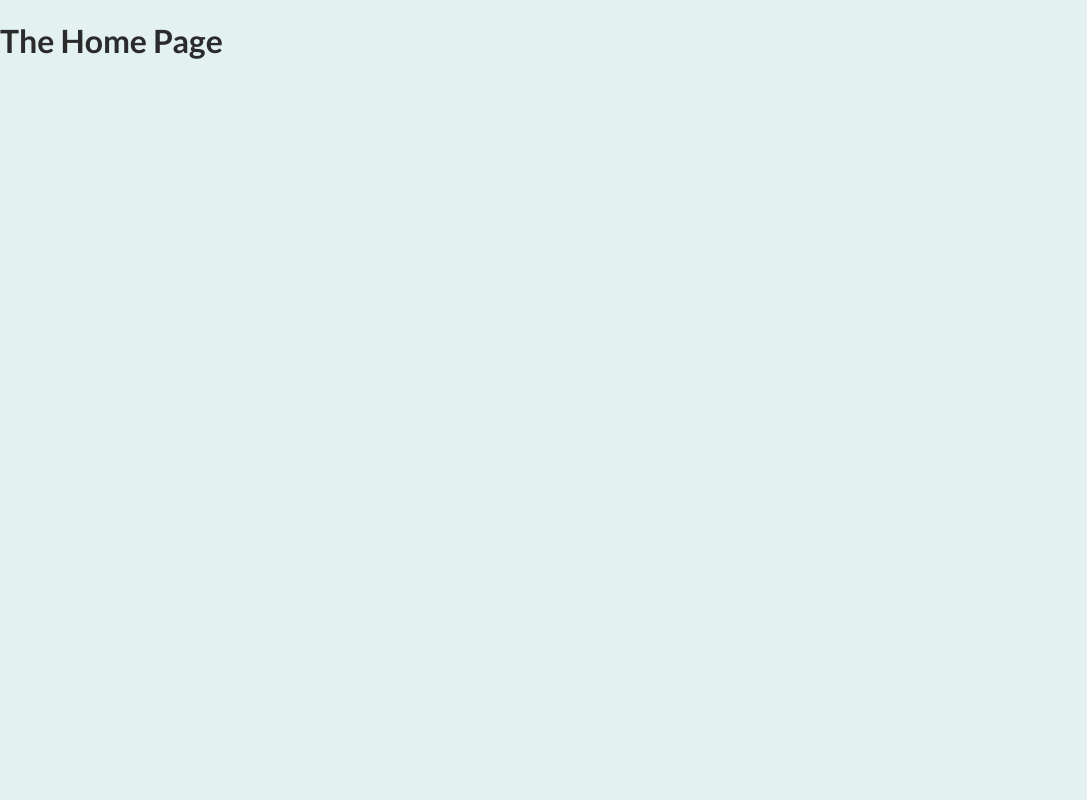
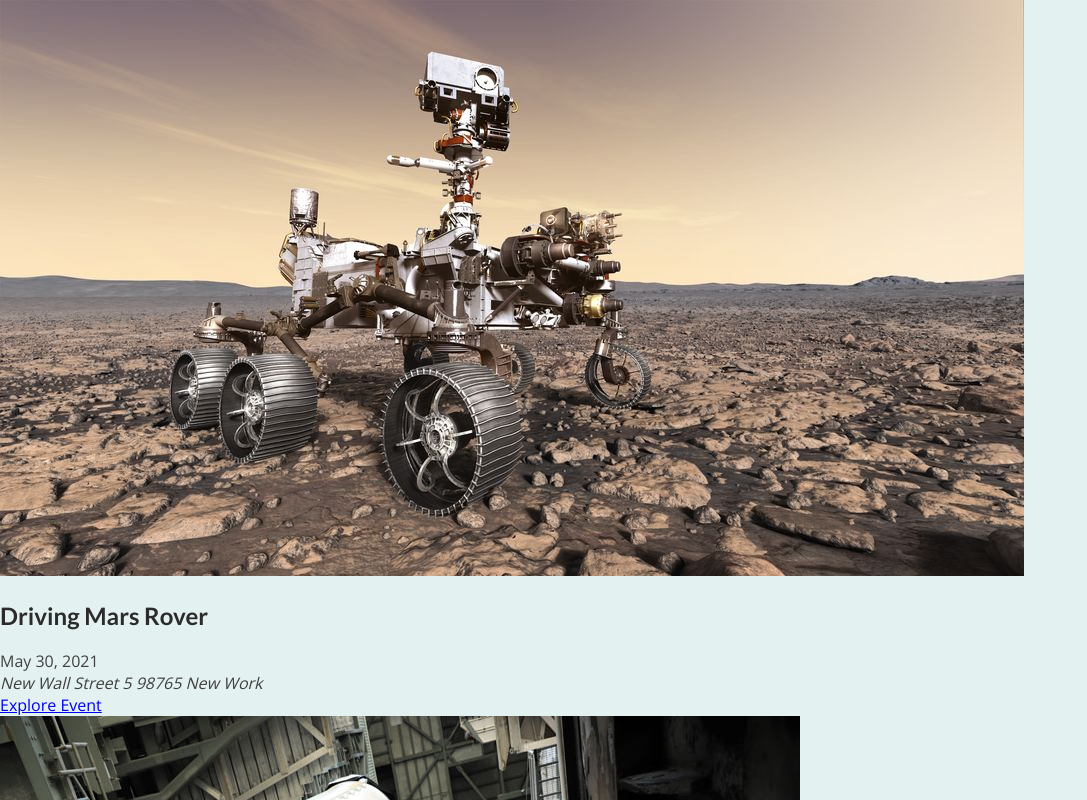
Before and after one commit to Matrix-citizen/Events, a Next.js app: page / in a window 1280 px wide. Shown: the top 800 px of the page, without its empty margins (0-1087 px from the left). Built offline with nearby package versions, Linux system fonts and the light colour scheme.

Commit message:
Adding react components event-item.js and event-list.js

```diff
--- /dev/null
+++ b/components/events/event-item.js
@@ -0,0 +1,35 @@
+import Link from 'next/link';
+
+function EventItem(props) {
+  const { title, image, date, location, id } = props;
+
+  const humanReadableDate = new Date(date).toLocaleDateString('en-US', {
+    day: 'numeric',
+    month: 'long',
+    year: 'numeric',
+  });
+  const formattedAddress = location.replace(', ', '\n');
+  const exploreLink = `/events/${id}`;
+
+  return (
+    <li>
+      <img src={'/' + image} alt={title} />
+      <div>
+        <div>
+          <h2>{title}</h2>
+          <div>
+            <time>{humanReadableDate}</time>
+          </div>
+          <div>
+            <address>{formattedAddress}</address>
+          </div>
+        </div>
+        <div>
+          <Link href={exploreLink}>Explore Event</Link>
+        </div>
+      </div>
+    </li>
+  )
+}
+
+export default EventItem;
--- /dev/null
+++ b/components/events/event-list.js
@@ -0,0 +1,22 @@
+import EventItem from "./event-item";
+
+function EventList(props) {
+  const { items } = props;
+
+  return (
+    <ul>
+      {items.map((event) => (
+        <EventItem
+          key={event.id}
+          id={event.id}
+          title={event.title}
+          location={event.location}
+          date={event.date}
+          image={event.image}
+        />
+      ))}
+    </ul>
+  );
+}
+
+export default EventList;
--- a/pages/index.js
+++ b/pages/index.js
@@ -1,7 +1,12 @@
+import { getFeaturedEvents } from '../dummy-data';
+import EventList from '../components/events/event-list';
+
 function HomePage() {
+  const featuredEvents = getFeaturedEvents();
+
   return (
     <div>
-      <h1>The Home Page</h1>
+      <EventList items={featuredEvents} />
     </div>
   )
 }
```
